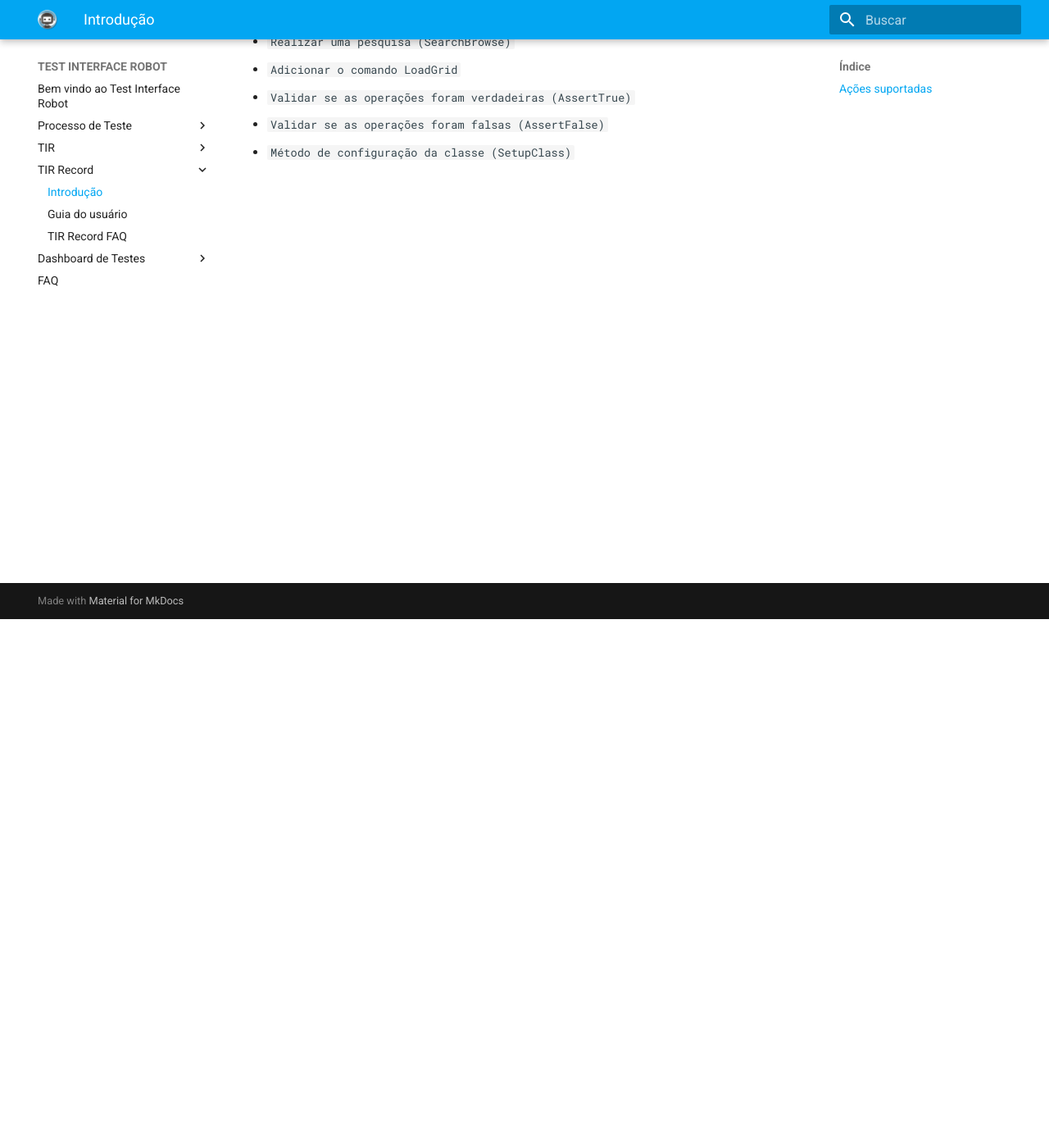
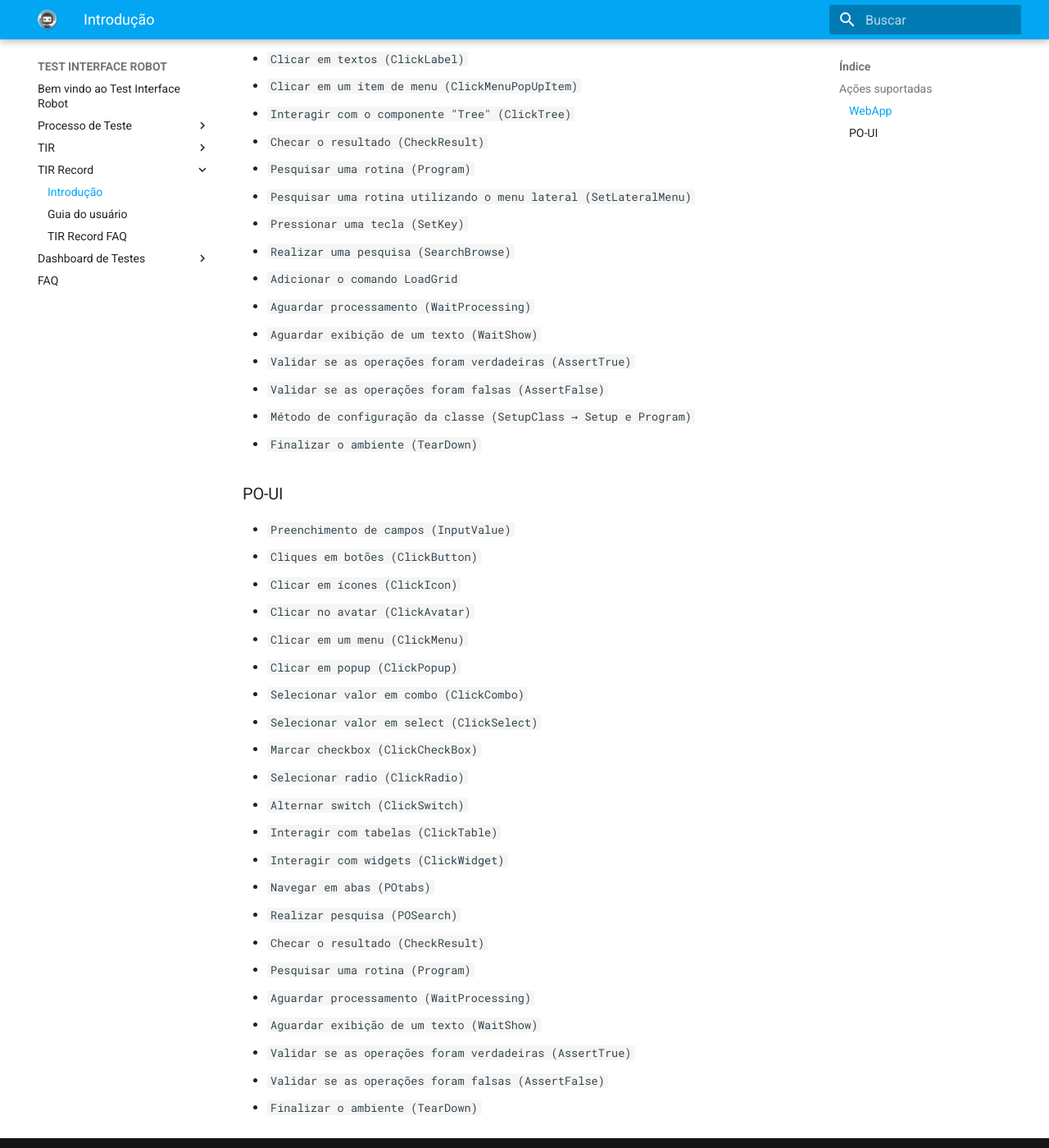
Before and after one commit to totvs/tir-docs, an MkDocs documentation site: the page built from docs/tir-record/introducaoTirRecord.md, in a window 1280 px wide and 1400 px high, scrolled down 645 px. Shown: the whole window at 82% size. Built offline with MkDocs 1.6.1 and Material for MkDocs 9.7.7, drawn with Linux system fonts in a browser that asks for light colours; some of the changed text lies outside the part shown.

Commit message:
docs(tir-record): update to version 3.0.0 and expand PO-UI support

```diff
--- a/docs/tir-record/introducaoTirRecord.md
+++ b/docs/tir-record/introducaoTirRecord.md
@@ -1,23 +1,57 @@
-# Bem-vindo ao TIR Record 1.0.0
+# Bem-vindo ao TIR Record 3.0.0
 
 TIR Record é um projeto que visa facilitar a criação de scripts para o [TIR](https://github.com/totvs/tir), o TIR Record não substitui
 a necessidade de entender e compreender como o TIR funciona (recomendamos que leiam a [documentação](https://totvs.github.io/tir/) e o [README do projeto](https://github.com/totvs/tir)).
 
+A partir da versão 3.0.0 o TIR Record reconhece ações tanto nas telas **WebApp (Smartclient+HTML)** quanto nas telas **PO-UI**, gerando os métodos correspondentes em cada contexto.
 
 ## Ações suportadas
 
+As ações suportadas variam conforme o tipo de interface utilizada. Abaixo estão separadas por **WebApp** e **PO-UI**.
+
+### WebApp
+
 * `Preenchimento de campos (SetValue)`
 * `Cliques em botões (SetButton)`
-* `Checar o resultado (CheckResult)`
+* `Marcar itens / checkbox (ClickBox)`
 * `Clicar em pastas (ClickFolder)`
 * `Clicar em textos (ClickLabel)`
-* `Clicar em um menu (ClickMenuPopUp)`
+* `Clicar em um item de menu (ClickMenuPopUpItem)`
 * `Interagir com o componente "Tree" (ClickTree)`
+* `Checar o resultado (CheckResult)`
 * `Pesquisar uma rotina (Program)`
 * `Pesquisar uma rotina utilizando o menu lateral (SetLateralMenu)`
 * `Pressionar uma tecla (SetKey)`
 * `Realizar uma pesquisa (SearchBrowse)`
 * `Adicionar o comando LoadGrid`
+* `Aguardar processamento (WaitProcessing)`
+* `Aguardar exibição de um texto (WaitShow)`
 * `Validar se as operações foram verdadeiras (AssertTrue)`
 * `Validar se as operações foram falsas (AssertFalse)`
-* `Método de configuração da classe (SetupClass)`
+* `Método de configuração da classe (SetupClass → Setup e Program)`
+* `Finalizar o ambiente (TearDown)`
+
+### PO-UI
+
+* `Preenchimento de campos (InputValue)`
+* `Cliques em botões (ClickButton)`
+* `Clicar em ícones (ClickIcon)`
+* `Clicar no avatar (ClickAvatar)`
+* `Clicar em um menu (ClickMenu)`
+* `Clicar em popup (ClickPopup)`
+* `Selecionar valor em combo (ClickCombo)`
+* `Selecionar valor em select (ClickSelect)`
+* `Marcar checkbox (ClickCheckBox)`
+* `Selecionar radio (ClickRadio)`
+* `Alternar switch (ClickSwitch)`
+* `Interagir com tabelas (ClickTable)`
+* `Interagir com widgets (ClickWidget)`
+* `Navegar em abas (POtabs)`
+* `Realizar pesquisa (POSearch)`
+* `Checar o resultado (CheckResult)`
+* `Pesquisar uma rotina (Program)`
+* `Aguardar processamento (WaitProcessing)`
+* `Aguardar exibição de um texto (WaitShow)`
+* `Validar se as operações foram verdadeiras (AssertTrue)`
+* `Validar se as operações foram falsas (AssertFalse)`
+* `Finalizar o ambiente (TearDown)`
```
Also changed, not shown: docs/TIR-Record.md (+1 -1 lines), docs/tir-record/ComoUsar.md (+3 -3 lines), 1 other file.
